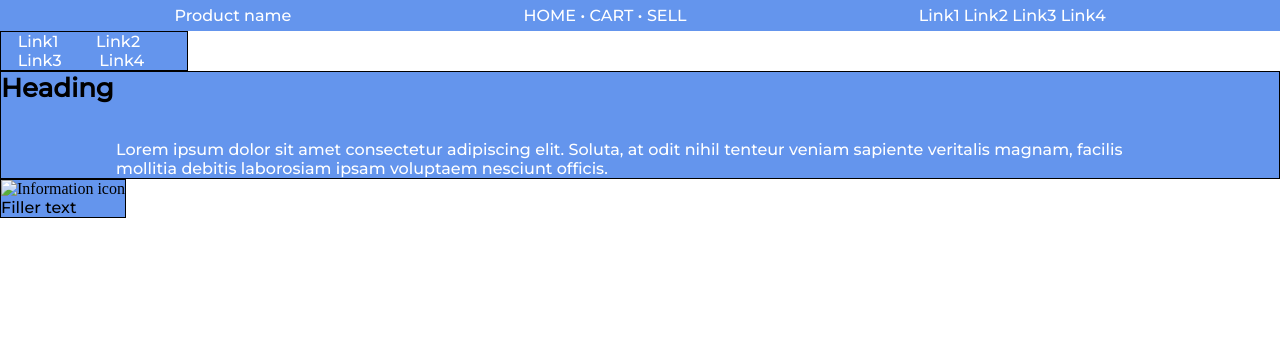
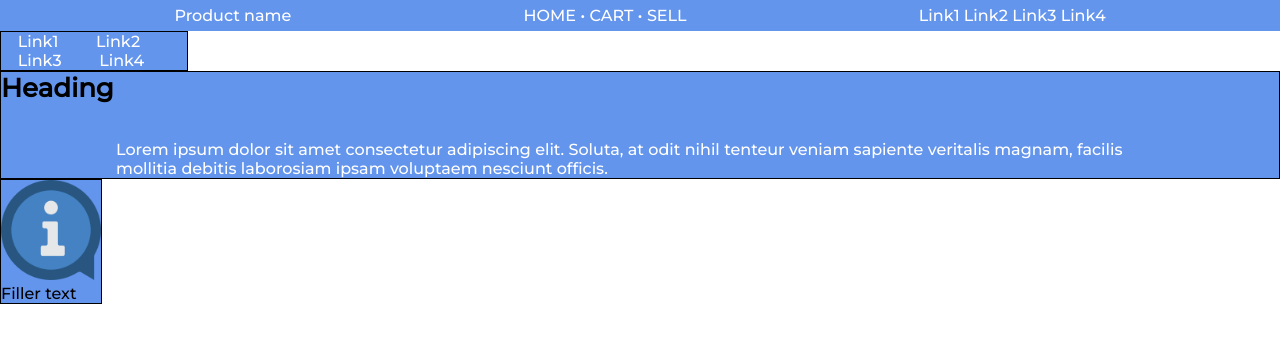
Before and after one commit to JohnEdwardDeLeonPSHSSMC/Q1GFA2_Ca_JEDeLeon, a plain HTML site: page index.html in a window 1280 px wide. Drawn offline with Linux system fonts and the light colour scheme.

Commit message:
Update index.html

```diff
--- a/index.html
+++ b/index.html
@@ -22,7 +22,7 @@
         <p class="link">Lorem ipsum dolor sit amet consectetur adipiscing elit. Soluta, at odit nihil tenteur veniam sapiente veritalis magnam, facilis mollitia debitis laborosiam ipsam voluptaem nesciunt officis.</p>
     </div>
     <div class="image">
-        <img src="images/infoicon.png" alt="Information icon" width="100px" height="100px"><br>
+        <img src="infoicon.png" alt="Information icon" width="100px" height="100px"><br>
         <span class="normaltext">Filler text</span>
     </div>
     <link rel="stylesheet" href="style.css">
```
